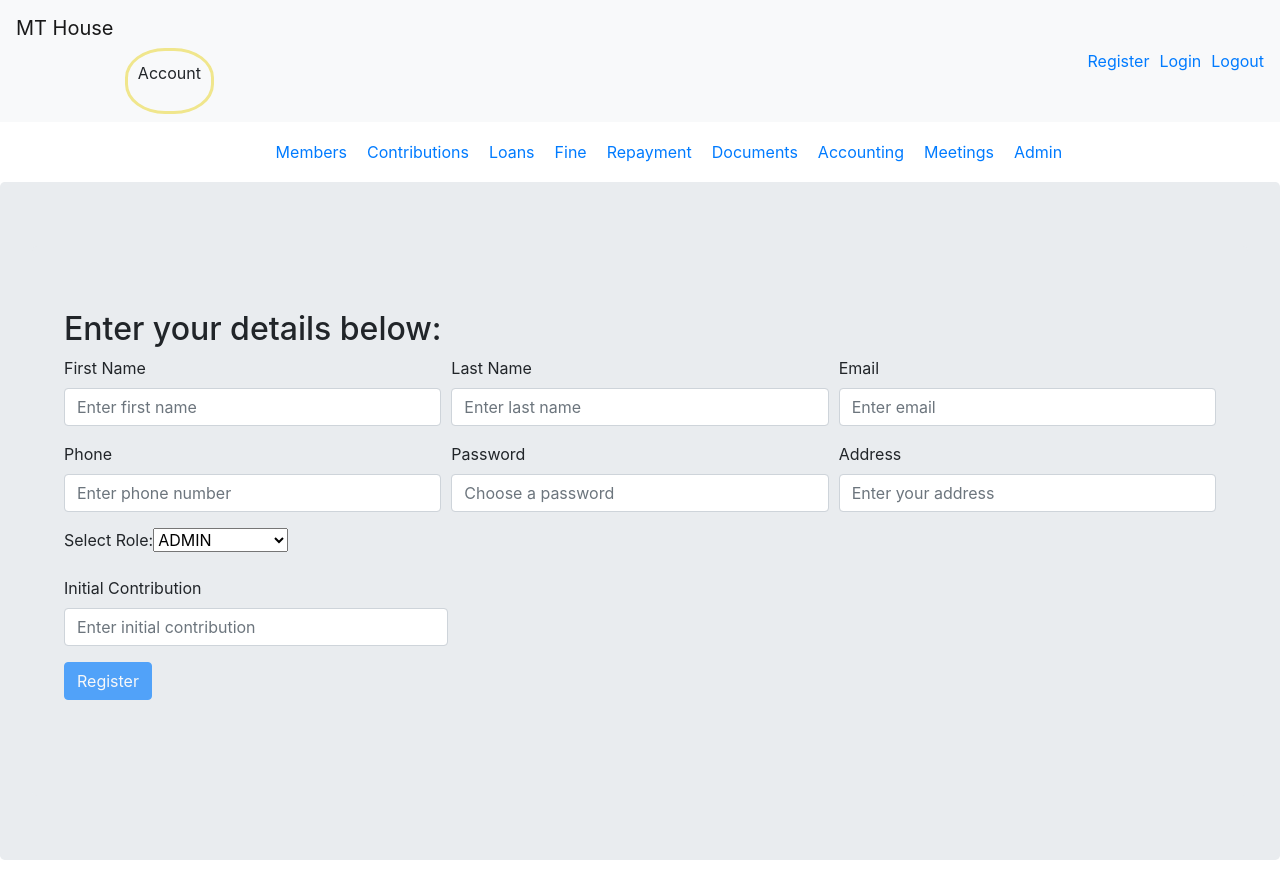
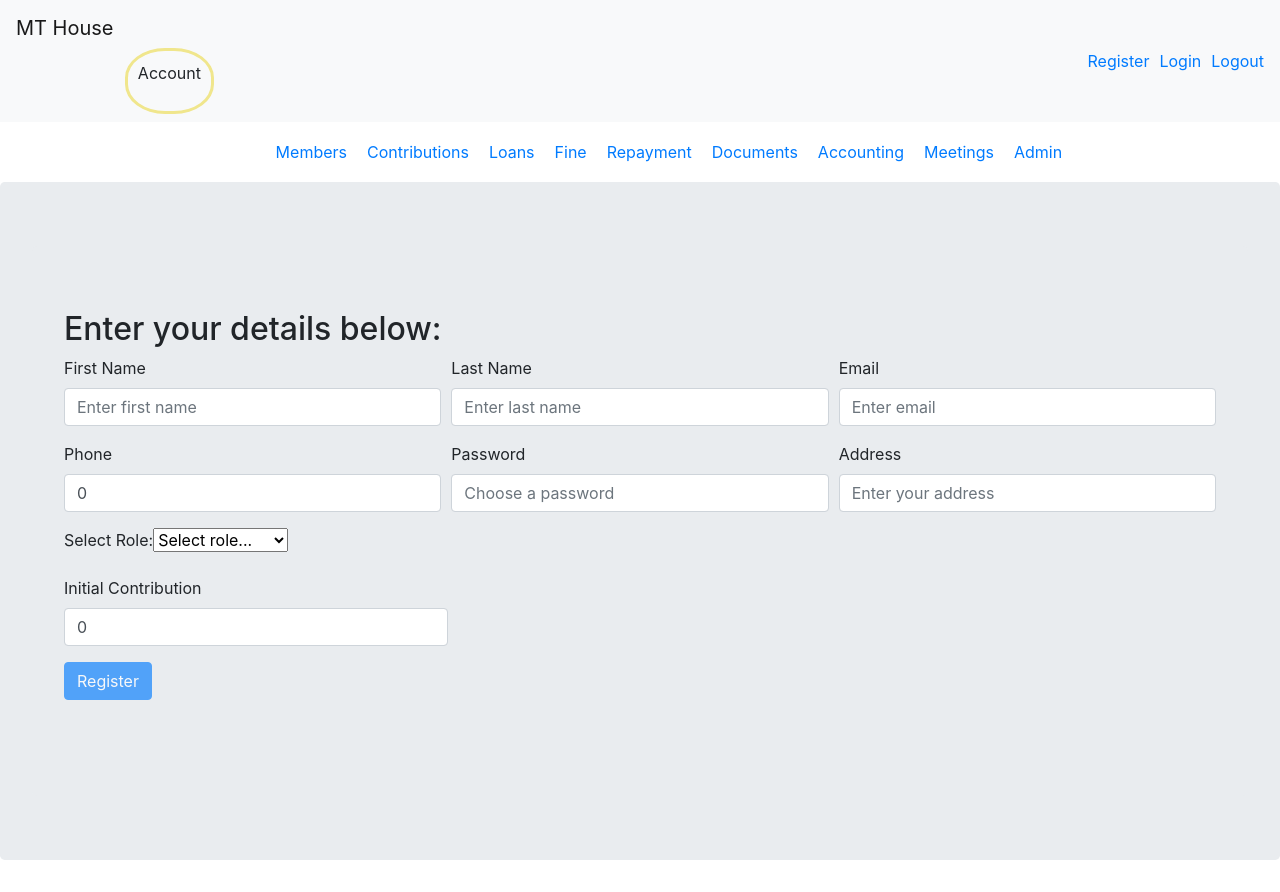
Before and after one commit to Nzibosco/mthouse-UI, a React (Create React App) app: page /register in a window 1280 px wide. Built offline with nearby package versions, Linux system fonts and the light colour scheme.

Commit message:
api validation

```diff
--- a/src/action-mappers/register.ts
+++ b/src/action-mappers/register.ts
@@ -9,6 +9,7 @@ export const registerTypes = {
 export const register = (member: any) => async (dispatch: any) => {
 
     registerAPI.post('', member).then(res => {
+        console.log(res)
         if (res.status === 200) {
             console.log(res.data);
             dispatch({
--- a/src/components/register-component/RegisterComponent.tsx
+++ b/src/components/register-component/RegisterComponent.tsx
@@ -19,11 +19,11 @@ export class RegisterComponent extends React.Component<IMemberProps, any> {
             fname: '',
             lname: '',
             email: '',
-            phone: '',
+            phone: 0,
             address: '',
             password: '',
             role: '',
-            contribution: ''
+            contribution: 0
 
         }
     }
@@ -37,10 +37,9 @@ export class RegisterComponent extends React.Component<IMemberProps, any> {
     }
 
     handleSelect = (event:any) => {
-        event.preventDefault();
-        const {className, value} = event.target;
         this.setState({
-            [className]: value
+            ...this.state,
+            role: event.target.value
         })
     }
 
@@ -50,11 +49,11 @@ export class RegisterComponent extends React.Component<IMemberProps, any> {
             first_name: this.state.fname,
             last_name: this.state.lname,
             email: this.state.email,
-            phone: this.state.phone,
+            phone: parseInt(this.state.phone),
             address: this.state.address,
             password: this.state.password,
             member_role: this.state.role,
-            initial_contribution: this.state.contribution
+            initial_contribution: parseInt(this.state.contribution)
         };
 
         this.props.register(member);
@@ -77,7 +76,7 @@ export class RegisterComponent extends React.Component<IMemberProps, any> {
 
     render() {
 
-        let roles = ['ADMIN', 'ACCOUNTANT', 'SECRETARY', 'PRESIDENT', 'SOCIAL', 'FINANCE', 'AUDITOR', 'LOAN', 'OPERATIONS', 'MEMBER']
+        let roles = ['Select role...', 'ADMIN', 'ACCOUNTANT', 'SECRETARY', 'PRESIDENT', 'SOCIAL', 'FINANCE', 'AUDITOR', 'LOAN', 'OPERATIONS', 'MEMBER']
 
         return (
             <div className = 'jumbotron'>
@@ -171,10 +170,10 @@ export class RegisterComponent extends React.Component<IMemberProps, any> {
 
                         <FormGroup>
                         <Label name='Select Role: ' inputId='role' />
-                        <select id='role'>
+                        <select id='role' onChange = {this.handleSelect}>
                             {roles.map(role => {
                                 return (
-                                    <option className = 'role' value={role} onChange = {this.handleSelect}>{role}</option>
+                                    <option className = 'role' value={role}>{role}</option>
                                 )
                             })}
 
--- a/src/utils/API/baseUrls.ts
+++ b/src/utils/API/baseUrls.ts
@@ -1,5 +1,5 @@
 import Axios from 'axios'
 
 export const registerAPI = Axios.create({
-    baseURL: 'mthouse.com',
+    baseURL: 'http://localhost:8080/members',
 });
```
